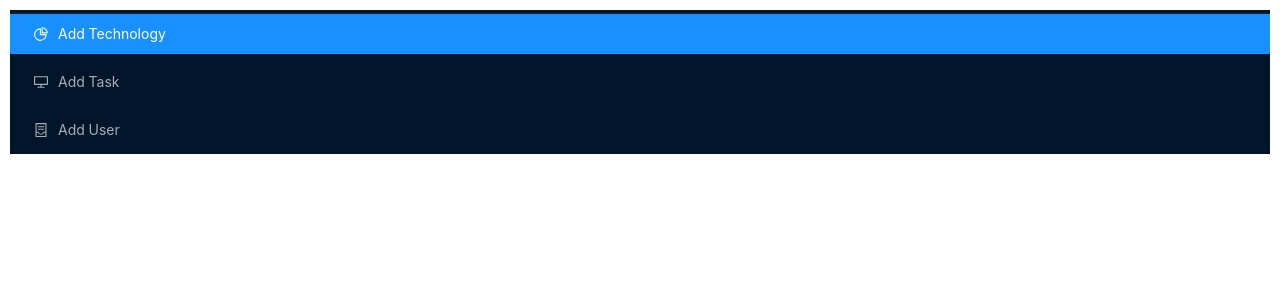
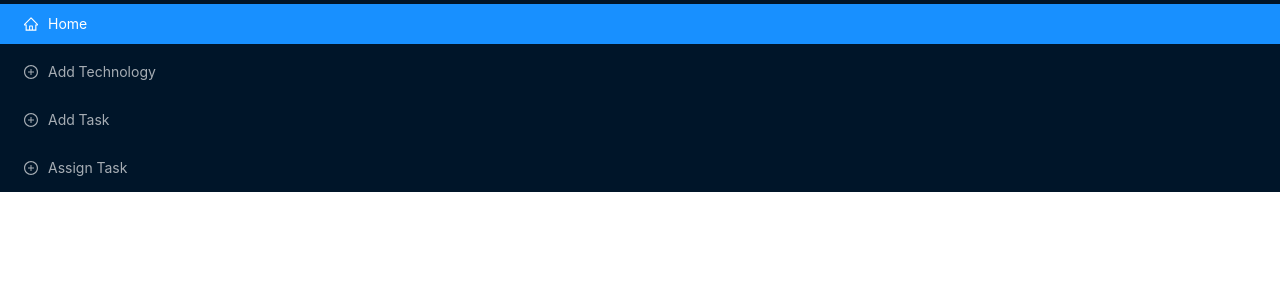
Before and after one commit to gloryautotech/task_proj, a React (Create React App) app in the folder frontend/: page /leftsidebar in a window 1280 px wide. Shown: the top 300 px of the page. Built offline with nearby package versions, Linux system fonts and the light colour scheme.

Commit message:
left sidebar

```diff
--- a/frontend/src/component/home.js
+++ b/frontend/src/component/home.js
@@ -19,7 +19,7 @@ function Home(props){
             if(!response.data.data){
                 history.push('/signup')
             }else{
-                console.log("window.name",response.data.data[0]._id)
+
                 if(response.data.data[0]._id){
                 sessionStorage.setItem("user_id",response.data.data[0]._id) }
                 history.push('/technologylist')
--- a/frontend/src/component/leftSideBar.js
+++ b/frontend/src/component/leftSideBar.js
@@ -3,15 +3,8 @@ import { BrowserRouter as Router, Route, Link } from "react-router-dom";
 
 import { useHistory } from "react-router";
 import { Menu, Button } from 'antd';
-import {
-  AppstoreOutlined,
-  MenuUnfoldOutlined,
-  MenuFoldOutlined,
-  PieChartOutlined,
-  DesktopOutlined,
-  ContainerOutlined,
-  MailOutlined,
-} from '@ant-design/icons';
+
+import { HomeOutlined, PartitionOutlined, PlusCircleOutlined } from '@ant-design/icons';
 import SignUp from './signUp';
 
 const { SubMenu } = Menu;
@@ -27,27 +20,28 @@ function LeftSideBar() {
      setisAddUser(true)
     }
 	return (
-        <div style={{ width: "100%" }} >
-        <Menu
-          defaultSelectedKeys={['1']}
-          defaultOpenKeys={['sub1']}
-          mode="inline"
-          theme="dark"
-          inlineCollapsed={collapsed}
-        >
-          <Menu.Item key="1" icon={<PieChartOutlined />}>
-            Add Technology
-          </Menu.Item>
-          <Menu.Item key="2" icon={<DesktopOutlined />}>
-            Add Task
-          </Menu.Item>
-          <Menu.Item key="3" icon={<ContainerOutlined />} onClick={addUser}>
-            Add User
-            <Link to="/signup" />
-          </Menu.Item>
-        </Menu>
-        {isAddUser?<SignUp/>:''}
-      </div>
+    <Menu theme="dark" defaultSelectedKeys={['1']} mode="inline">
+    <Menu.Item key="1">
+      <HomeOutlined />
+      <span>Home</span>
+      <Link to="/technologylist" />
+    </Menu.Item>
+    <Menu.Item key="2">
+    <PlusCircleOutlined />
+      <span>Add Technology</span>
+      <Link to="/addtechnology" />
+    </Menu.Item>
+    <Menu.Item key="3">
+    <PlusCircleOutlined />
+      <span>Add Task</span>
+      <Link to="/addtask" />
+    </Menu.Item>
+            <Menu.Item key="4">
+    <PlusCircleOutlined />
+      <span>Assign Task</span>
+      <Link to="/assigntask" />
+    </Menu.Item>
+  </Menu>
 	);
 
 }
--- a/frontend/src/component/route.js
+++ b/frontend/src/component/route.js
@@ -44,31 +44,10 @@ function RouteJs() {
 			collapsed={collapsed}
 			onCollapse={onCollapse}>
 			<div className="logo" />
-			<Menu theme="dark" defaultSelectedKeys={['1']} mode="inline">
-				<Menu.Item key="1">
-					<HomeOutlined />
-					<span>Home</span>
-					<Link to="/technologylist" />
-				</Menu.Item>
-				<Menu.Item key="2">
-				<PlusCircleOutlined />
-					<span>Add Technology</span>
-					<Link to="/addtechnology" />
-				</Menu.Item>
-				<Menu.Item key="3">
-				<PlusCircleOutlined />
-					<span>Add Task</span>
-					<Link to="/addtask" />
-				</Menu.Item>
-                <Menu.Item key="4">
-				<PlusCircleOutlined />
-					<span>Assign Task</span>
-					<Link to="/addtask" />
-				</Menu.Item>
-			</Menu>
+	<LeftSideBar/>
 		</Sider>:''}
 			<Content style={{background: '#fff' }}>
-			<Route path="/" exact component={loginPage} /><div style={{padding:10}}>
+			<Route path="/" exact component={loginPage} /><div>
 		 		<Route path="/signup" exact component={signUp} />
 				<Route path="/home" exact component={home} />
 		 		<Route path="/technologylist" exact component={technologyList} />
```
